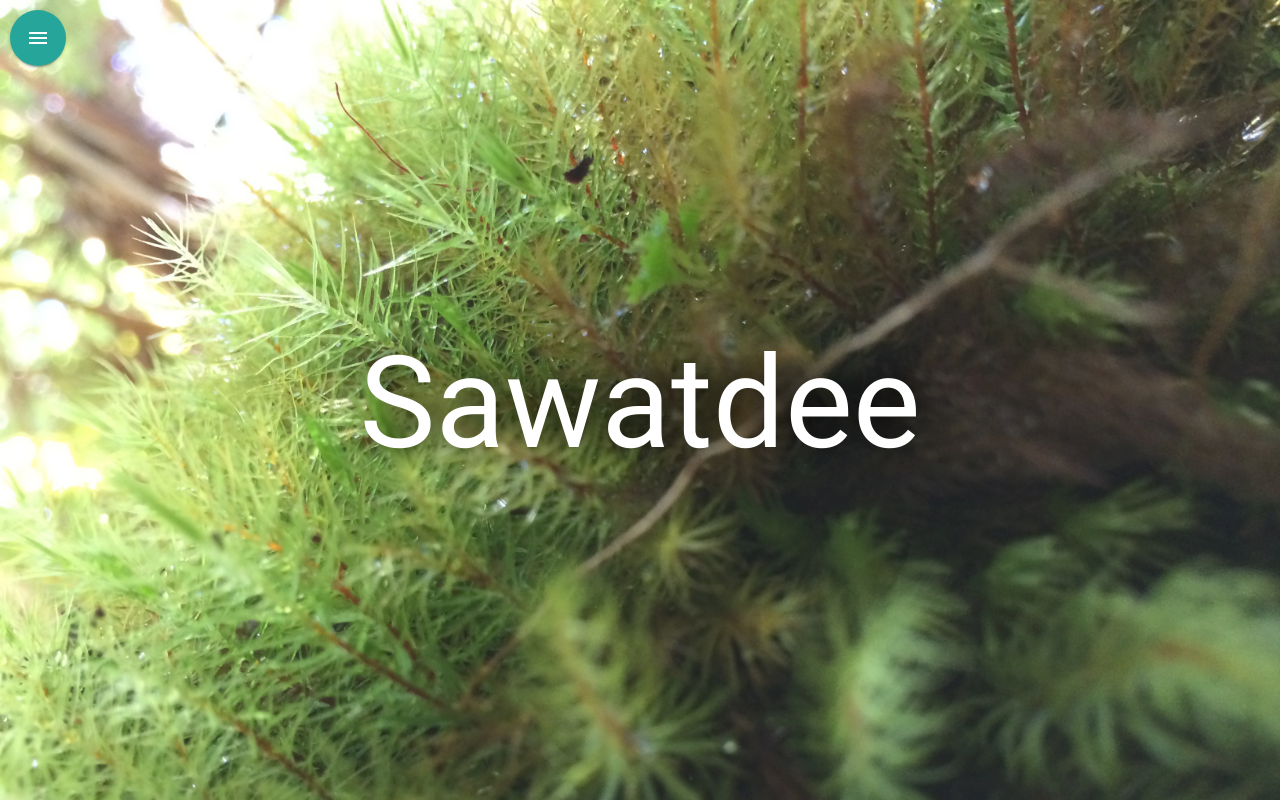
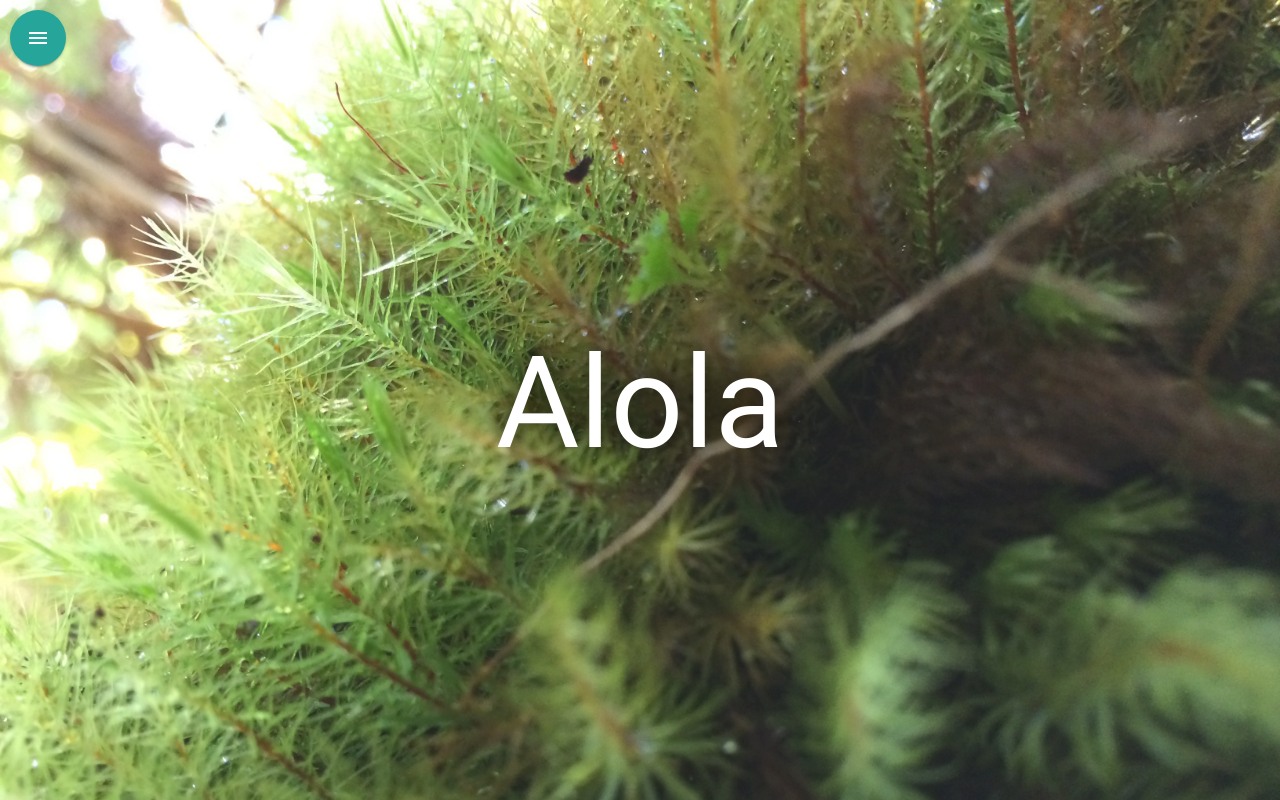
Before and after one commit to ssistoza/ssistoza.studio-home, an Angular app: page /#/home in a window 1280 px wide. Built offline with nearby package versions, Linux system fonts and the light colour scheme.

Commit message:
changes to homepage.

```diff
--- a/src/app/components/home/home.component.ts
+++ b/src/app/components/home/home.component.ts
@@ -7,7 +7,7 @@ import { Observable } from 'rxjs/Rx';
   styleUrls: ['./home.component.scss']
 })
 export class HomeComponent implements OnInit {
-  public titles = [ 'Welcome', 'Aloha', 'Sawatdee', 'Alola' ];
+  public titles = [ 'Welcome', 'Aloha', 'Alola' ];
   public title: String = this.titles[0];
   public transition: boolean = true;
   private selectedTitle: number = 0;
```
